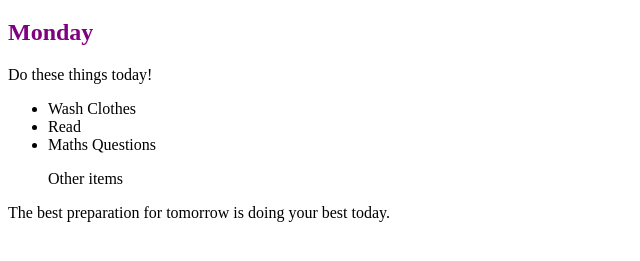
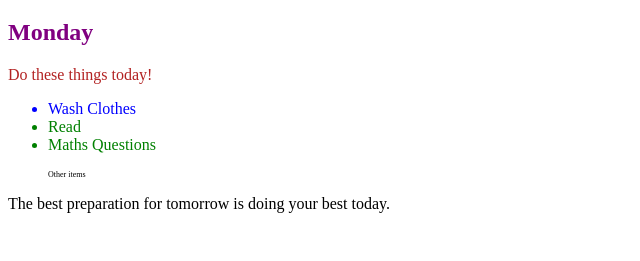
Before and after one commit to BismarTrujillo/UdemyWebDev, a plain HTML site: page 7.1 Combining Selectors/index.html in a window 1280 px wide. Shown: the part 61-322 px from the top of the page, without its empty margins (0-640 px from the left). Drawn offline with Linux system fonts and the light colour scheme.

Commit message:
7.1 exercise completed

```diff
--- a/7.1 Combining Selectors/style.css
+++ b/7.1 Combining Selectors/style.css
@@ -2,3 +2,19 @@
 h1, h2{
     color: purple;
 }
+
+div > p {
+    color: firebrick;
+}
+
+ .box li {
+    color: blue;
+ }
+
+ li.done {
+    color:green ;
+ }
+
+  ul > p.done {
+    font-size: 0.5rem;
+  }
```
